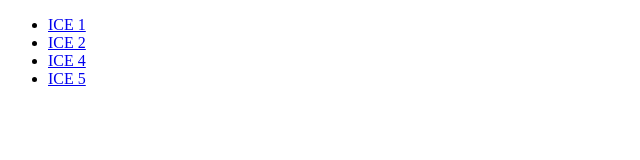
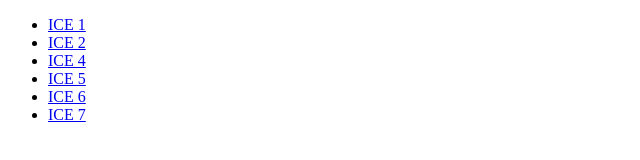
Before and after one commit to R-app/R-app.github.io, a plain HTML site: page index.html in a window 1280 px wide. Shown: the whole page, without its empty margins (0-640 px from the left). Drawn offline with Linux system fonts and the light colour scheme.

Commit message:
updated ICE6 and 7 links

```diff
--- a/index.html
+++ b/index.html
@@ -13,6 +13,8 @@
         <li><a href=./ICE-CSS1/ICE-CSS.html>ICE 2</li>
         <li><a href="./ICE-4-Responsive/index.html">ICE 4</li>
         <li><a href="./ICE5/index.html">ICE 5</li>
+        <li><a href="./ICE-6/index.html">ICE 6</li>
+        <li><a href="./ICE-7/index.html">ICE 7</li>
       </ul>
     </nav>
 
```
